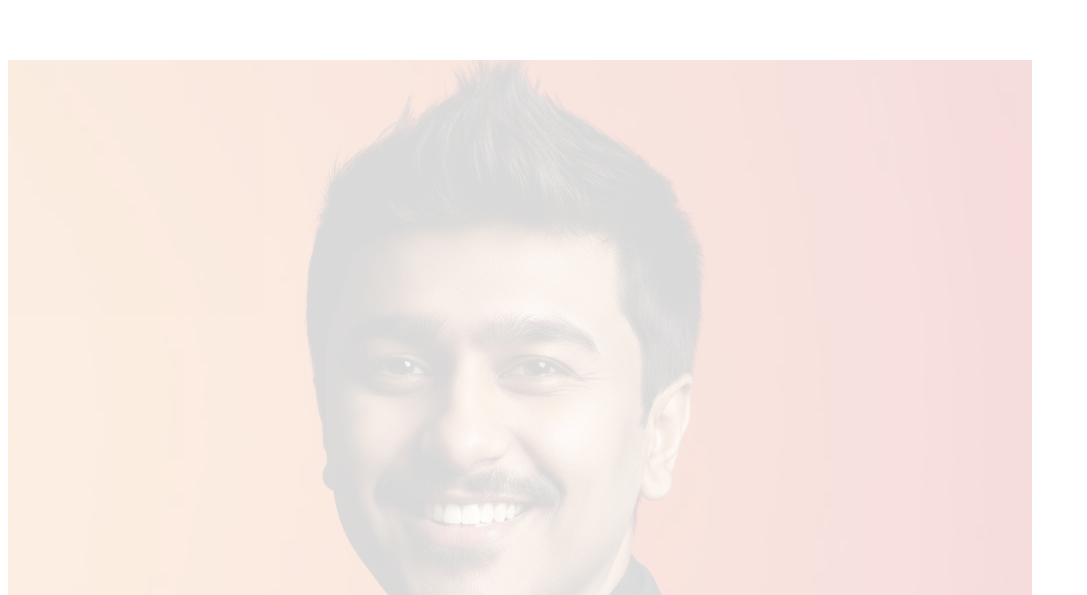
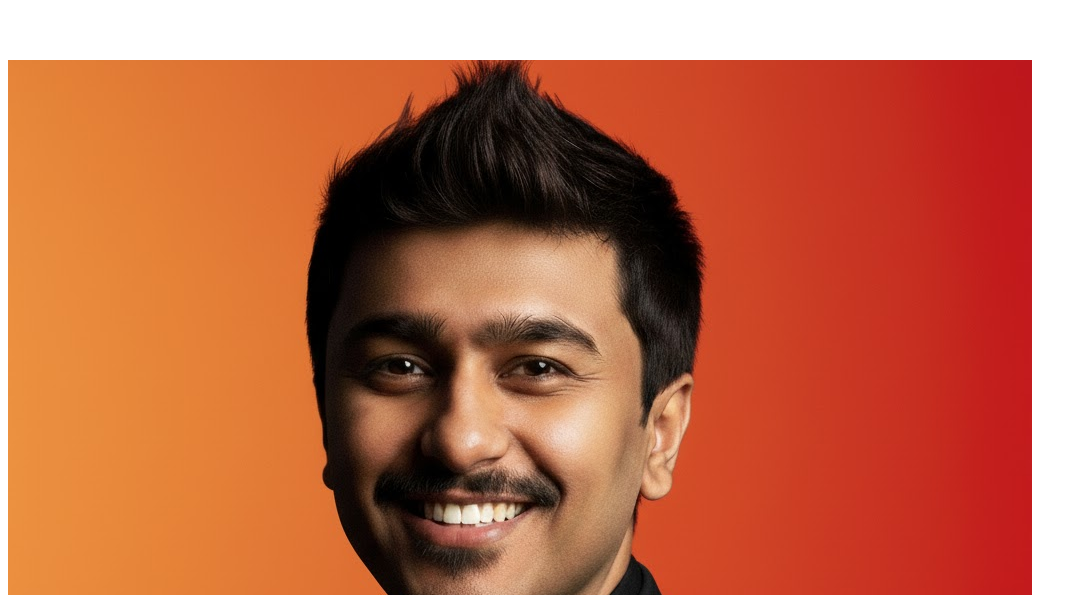
Before and after one commit to thota25/portfolio, a Next.js app: page / in a window 1280 px wide. Shown: the part 205-800 px from the top of the page, without its empty margins (0-1087 px from the left). Built offline with nearby package versions, Linux system fonts and the light colour scheme.

Commit message:
Refine parallax background and opacity settings
Updated background photo opacity and gradient overlay for better visibility.

```diff
--- a/app/page.jsx
+++ b/app/page.jsx
@@ -10,11 +10,8 @@ import {
 export default function PortfolioApp() {
   const { scrollYProgress } = useScroll();
 
-  // Parallax translation and opacity mapping for background photo
+  // Parallax translation mapping for background photo
   const yBg = useTransform(scrollYProgress, [0, 1], ['0%', '25%']);
-  const bgOpacity = useTransform(scrollYProgress, [0, 0.5, 1], [0.35, 0.25, 0.15]);
-
-  const [activeTab, setActiveTab] = useState('all');
 
   const metrics = [
     { label: "QA/QC Experience", value: "6+ Yrs", change: "Verified Leadership", color: "from-emerald-400 to-teal-500" },
@@ -50,18 +47,18 @@ export default function PortfolioApp() {
   return (
     <div className="min-h-screen bg-zinc-950 text-slate-100 font-sans selection:bg-orange-500 selection:text-white relative overflow-hidden">
 
-      {/* PARALLAX BACKGROUND PHOTO */}
+      {/* PARALLAX BACKGROUND PHOTO WITH HIGH VISIBILITY */}
       <motion.div
-        style={{ y: yBg, opacity: bgOpacity }}
+        style={{ y: yBg }}
         className="fixed inset-0 pointer-events-none z-0 overflow-hidden"
       >
         <img
           src="/profile.jpg"
           alt="Manish Thota Background"
-          className="w-full h-full object-cover object-center filter brightness-90 contrast-120 saturate-110 scale-105"
+          className="w-full h-full object-cover object-center filter brightness-100 contrast-105 opacity-60 scale-105"
         />
-        {/* Samsung-style modern gradient overlay */}
-        <div className="absolute inset-0 bg-gradient-to-b from-zinc-950/80 via-zinc-950/90 to-zinc-950" />
+        {/* Subtle gradient overlay to keep text readable without obscuring the photo */}
+        <div className="absolute inset-0 bg-gradient-to-b from-zinc-950/40 via-zinc-950/60 to-zinc-950/90" />
         <div className="absolute inset-0 bg-[radial-gradient(circle_at_top_right,rgba(16,185,129,0.15),transparent_50%)]" />
         <div className="absolute inset-0 bg-[radial-gradient(circle_at_bottom_left,rgba(249,115,22,0.15),transparent_50%)]" />
       </motion.div>
```
